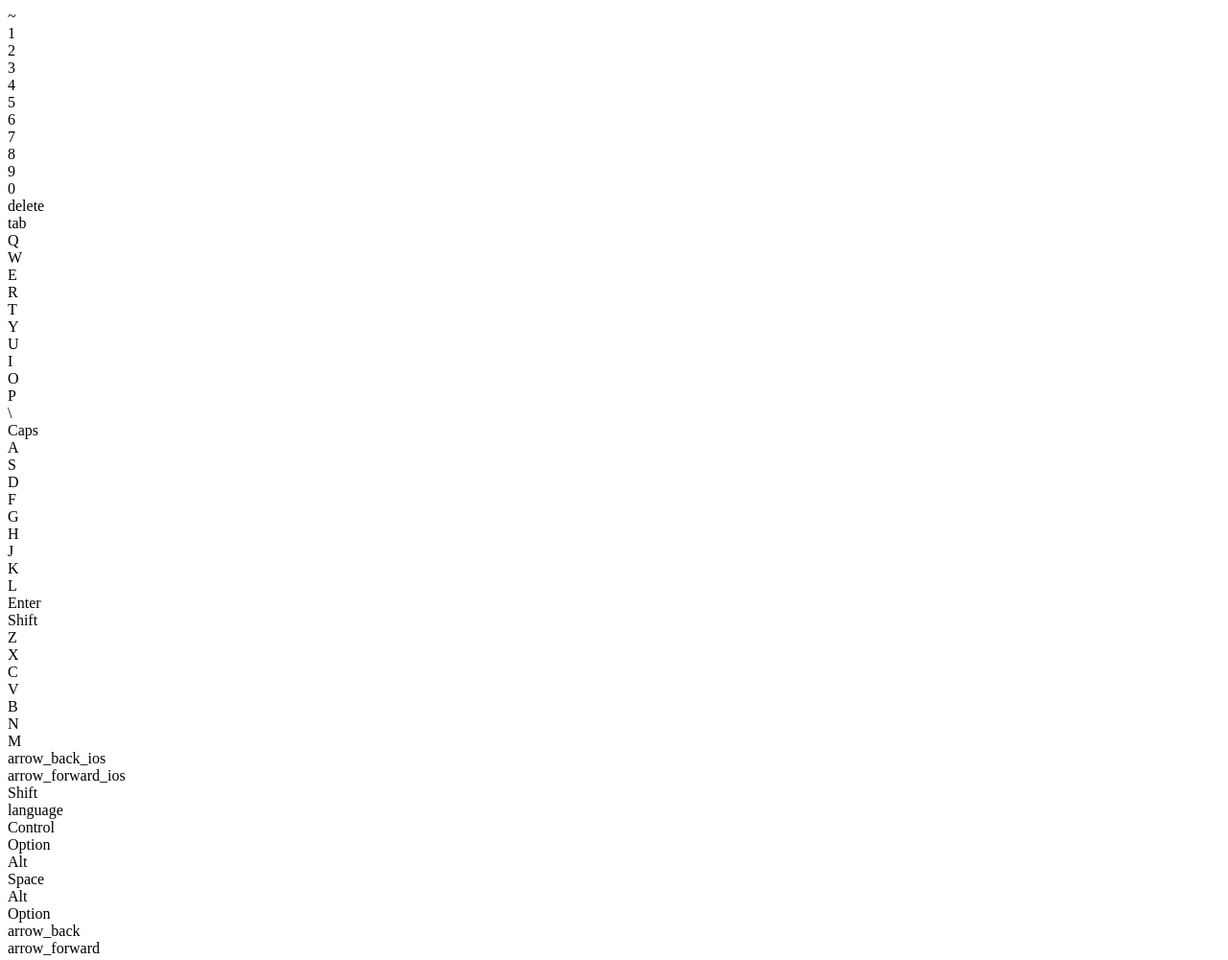
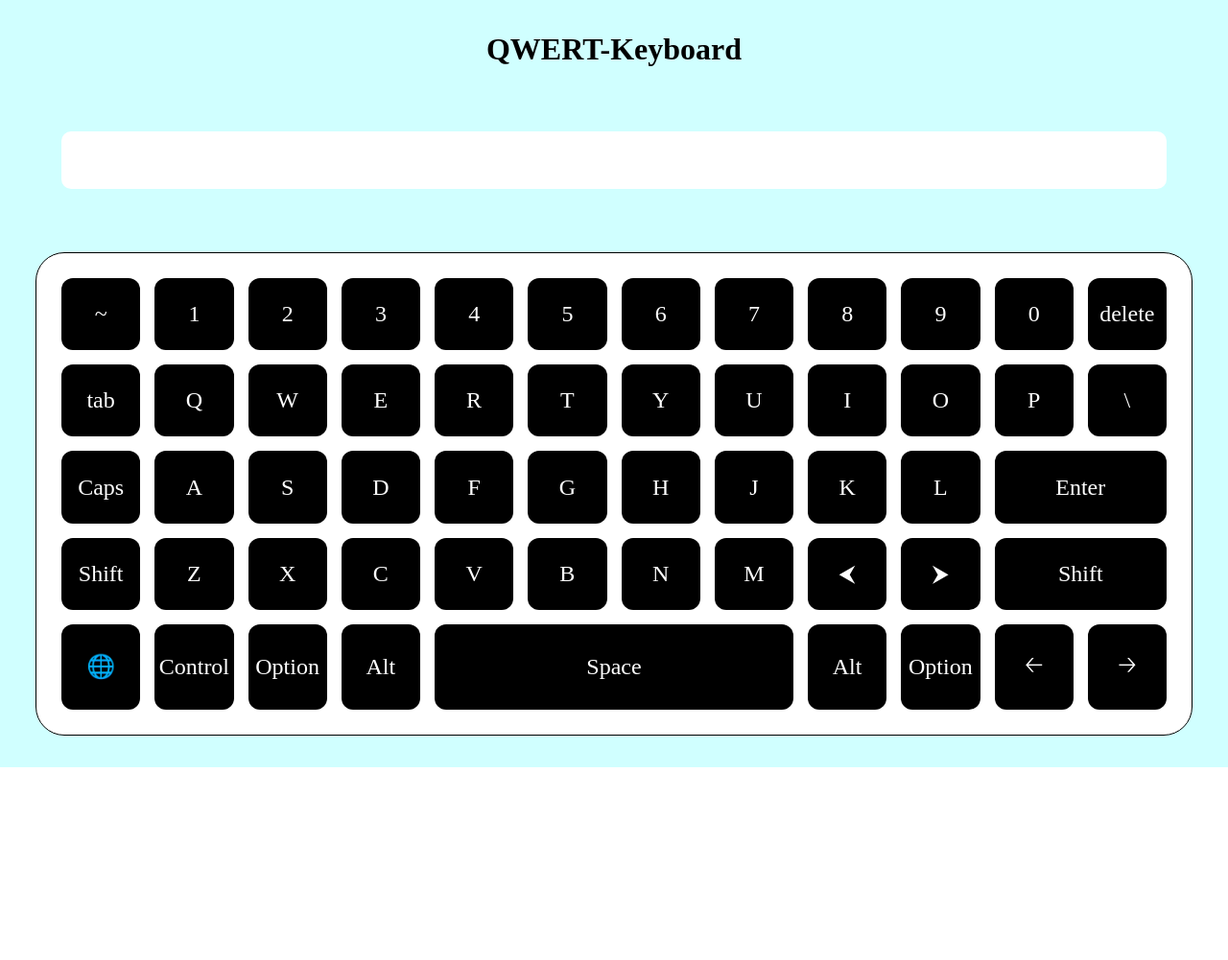
Before and after one commit to imlnr/qwert-keyboard, a plain HTML site: page index.html in a window 1280 px wide. Shown: the whole page at 96% size. After the commit the page ends 800 px from the top, so only its background shows below. Drawn offline with Linux system fonts and the light colour scheme.

Commit message:
css done

```diff
--- a/index.html
+++ b/index.html
@@ -10,6 +10,8 @@
 
 <body>
     <div class="container">
+        <h1>QWERT-Keyboard</h1>
+        <div class="text-area"></div>
         <div class="keyboard">
             <div>~</div>
             <div>1</div>
@@ -35,7 +37,7 @@
             <div>O</div>
             <div>P</div>
             <div>\</div>
-            <div>Caps</div>
+            <div>Caps </div>
             <div>A</div>
             <div>S</div>
             <div>D</div>
@@ -54,28 +56,18 @@
             <div>B</div>
             <div>N</div>
             <div>M</div>
-            <div><span class="material-symbols-outlined">
-                    arrow_back_ios
-                </span></div>
-            <div><span class="material-symbols-outlined">
-                    arrow_forward_ios
-                </span></div>
+            <div>⮜</div>
+            <div>⮞</div>
             <div class="shift">Shift</div>
-            <div><span class="material-symbols-outlined">
-                    language
-                </span></div>
+            <div>🌐</div>
             <div>Control</div>
             <div>Option</div>
             <div>Alt</div>
             <div class="space">Space</div>
             <div>Alt</div>
             <div>Option</div>
-            <div><span class="material-symbols-outlined">
-                    arrow_back
-                </span></div>
-            <div><span class="material-symbols-outlined">
-                    arrow_forward
-                </span></div>
+            <div>🡠</div>
+            <div>🡢</div>
         </div>
     </div>
 </body>
--- a/style.css
+++ b/style.css
@@ -0,0 +1,48 @@
+*{
+    margin: 0%;
+    padding: 0%;
+}
+.text-area{
+    width: 90%;
+    height: 60px;
+    border-radius: 10px;
+    background-color: white;
+}
+.container{
+    max-width: 100vw;
+    min-height: 100vh;
+    background-color: rgba(0, 255, 255, 0.185);
+    display: flex;
+    flex-direction: column;
+    align-items: center;
+    justify-content: space-around;
+}
+.keyboard{
+    width: 90%;
+    height: 450px;
+    background-color: white;
+    border: 1px solid;
+    padding: 2%;
+    display: grid;
+    grid-template-columns:repeat(12,1fr);
+    gap: 15px;
+    border-radius: 30px;
+}
+.keyboard>div{
+    display: flex;
+    justify-content: center;
+    align-items: center;
+    background-color: black;
+    border-radius: 12px;
+    color: white;
+    font-size: 1.5rem;
+}
+.enter{
+    grid-column: 11/span 2;
+}
+.shift{
+    grid-column: 11/span 2;
+}
+.space{
+    grid-column: 5/span 4;
+}
```
